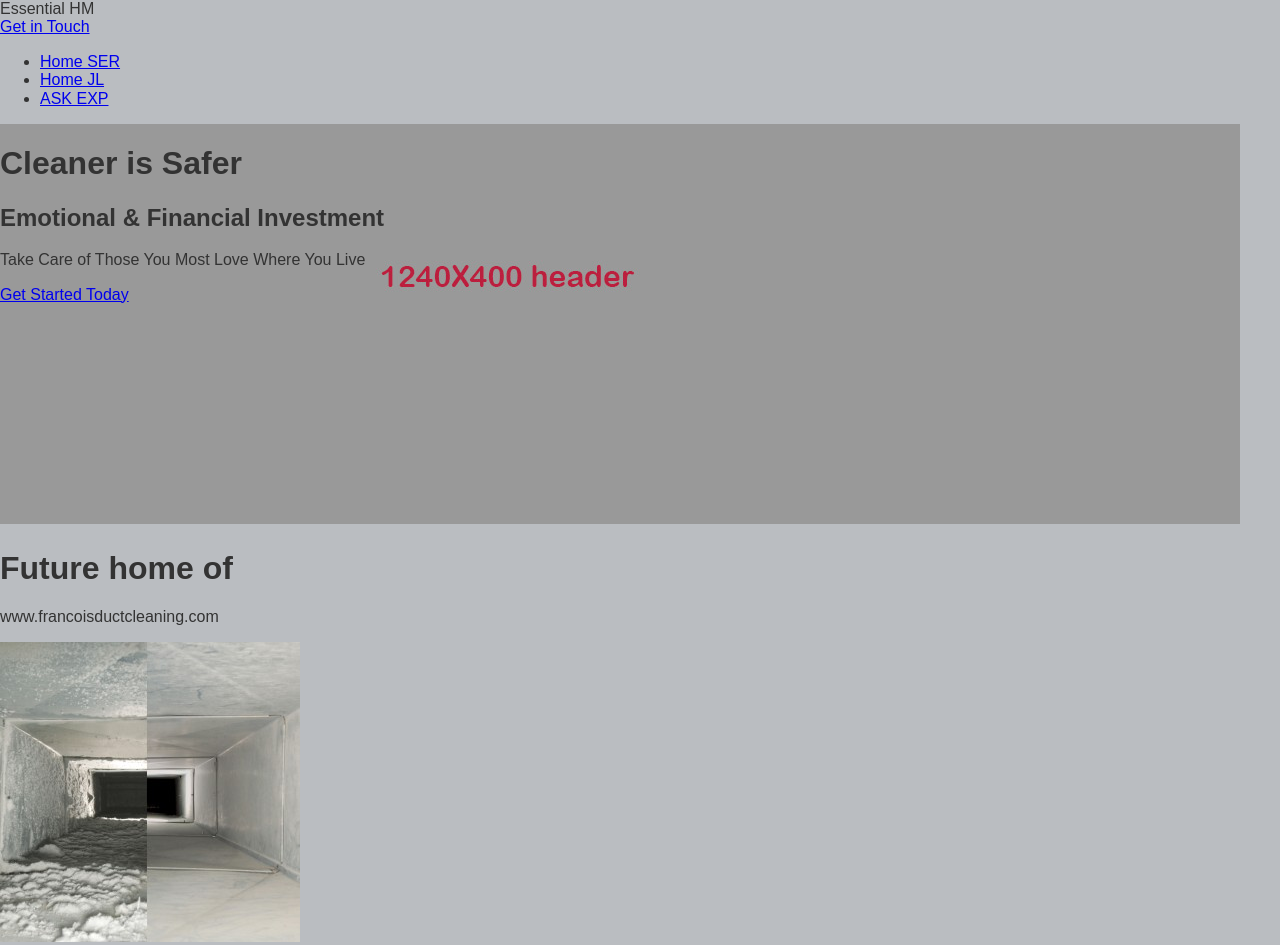
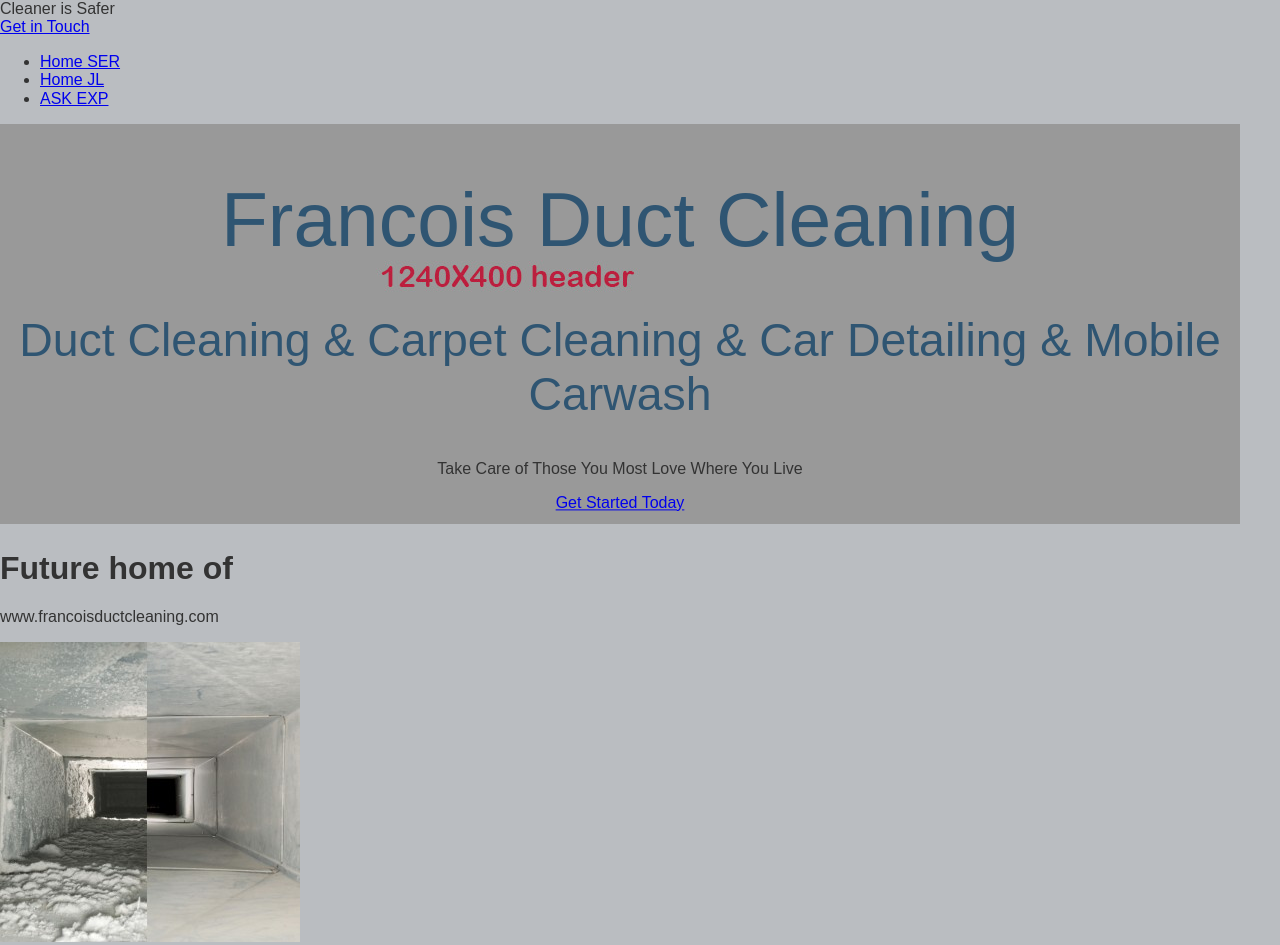
Before and after one commit to candlecom/fdc2, a website: page app/index.html in a window 1280 px wide. Shown: the top 945 px of the page. Drawn offline with Linux system fonts and the light colour scheme; files whose address does not match are found by name.

Commit message:
Top box files

```diff
--- a/app/assets/styles/base/_global.css
+++ b/app/assets/styles/base/_global.css
@@ -1,6 +1,7 @@
 body {
     font-family: Arial,Helvetica Neue,Helvetica,sans-serif;
     color: #333333;
+    margin: 0 auto;
   }
 
 img {
--- a/app/assets/styles/modules/_top-box.css
+++ b/app/assets/styles/modules/_top-box.css
@@ -2,10 +2,26 @@
 
 .top-box {
   position: relative;
+  width: 1240px;
+
+  &__text-content {
+    position: absolute;
+    top: 50%;
+    transform: translateY(-50%);
+    left: 0;
+    width: 100%;
+    text-align: center;
+  }
+
+  &__title {
+    font-weight: 300;
+    color: #2f5572;
+    font-size: 4.8rem;
+  }
+
+  &__subtitle {
+    font-weight: 300;
+    color: #2f5572;
+    font-size: 2.9rem;
+  }
 }
-
-.top-box__text-content {
-  position: absolute;
-  top: 0;
-  left: 0;
-}
--- a/app/assets/styles/style_KILL.css
+++ /dev/null
@@ -1,47 +0,0 @@
-$hexGray: #333333;
-
-body {
-    color: $hexGray;
-    font-family: Arial,Helvetica Neue,Helvetica,sans-serif;
-    columns: 300px 2;
-}
-
-.box {
-  a {
-    display: block;
-    padding: 10px;
-  }
-}
-
-p {
-    padding: 0;
-}
-.wrapper {
-    margin: 0 auto;
-    width: 300px;
-}
-.splash {
-    color: #585b60;
-    font-size: 2rem;
-    font-weight: 300;
-    margin: 0;
-    padding: 0;
-    text-align: center;
-}
-.splash2 {
-    color: #585b60;
-    font-size: 1rem;
-    margin: 0 auto;
-    padding-bottom: 10px;
-    text-align: center;
-}
-.emailus {
-    color: #1851ad;
-    display: block;
-    font-size: 1rem;
-    font-weight: 600;
-    margin-left: auto;
-    margin-right: auto;
-    text-align: center;
-    width: 95%;
-}
--- a/app/index.html
+++ b/app/index.html
@@ -13,11 +13,11 @@
 </head>
 
 <body style="background-color: #babdc1;">
-<div class="wrapper">
+
   <header class="site-header">
-      <div class="wrapper">
+
         <div class="site-header__logo">
-          <div class="site-header__logo__graphic icon icon--clear-view-escapes">Essential HM</div>
+          <div class="site-header__logo__graphic icon icon--clear-view-escapes">Cleaner is Safer</div>
         </div>
 
         <div class="site-header__menu-icon">
@@ -36,16 +36,16 @@
             </ul>
           </nav>
         </div>
-      </div>
+
     </header>
 
     <div class="top-box">
 			<img src="assets/images/fdc_header.jpg" alt="holder for pic">
         <div class="top-box__text-content">
           <div class="wrapper">
-            <h1 class="large-hero__title">Cleaner is Safer</h1>
-            <h2 class="large-hero__subtitle">Emotional &amp; Financial Investment</h2>
-            <p class="large-hero__description">Take Care of Those You Most Love Where You Live</p>
+            <h1 class="top-box__title">Francois Duct Cleaning</h1>
+            <h2 class="top-box__subtitle">Duct Cleaning &amp; Carpet Cleaning &amp; Car Detailing &amp; Mobile Carwash</h2>
+            <p class="top-box__description">Take Care of Those You Most Love Where You Live</p>
             <p><a href="#" class="btn btn--orange btn--large open-modal">Get Started Today</a></p>
           </div>
         </div>
@@ -59,6 +59,6 @@
 <div class="emailus">
 <p>Need your dirty ducts cleaned? Been putting off cleaning that sooty chimney? <a href="mailto:francois@francoisductcleaning.com?Subject=Hello%20again" target="_top">Send us an email</a></p>
 <!-- /emailus --></div>
-</div><!-- /wrapper -->
+
 </body>
 </html>
--- a/app/temp/styles/style.css
+++ b/app/temp/styles/style.css
@@ -463,6 +463,7 @@ template {
 body {
     font-family: Arial,Helvetica Neue,Helvetica,sans-serif;
     color: #333333;
+    margin: 0 auto;
   }
 
 img {
@@ -474,10 +475,27 @@ img {
 
 .top-box {
   position: relative;
+  width: 1240px;
 }
 
 .top-box__text-content {
   position: absolute;
-  top: 0;
+  top: 50%;
+  -webkit-transform: translateY(-50%);
+          transform: translateY(-50%);
   left: 0;
+  width: 100%;
+  text-align: center;
 }
+
+.top-box__title {
+  font-weight: 300;
+  color: #2f5572;
+  font-size: 4.8rem;
+}
+
+.top-box__subtitle {
+  font-weight: 300;
+  color: #2f5572;
+  font-size: 2.9rem;
+}
```
